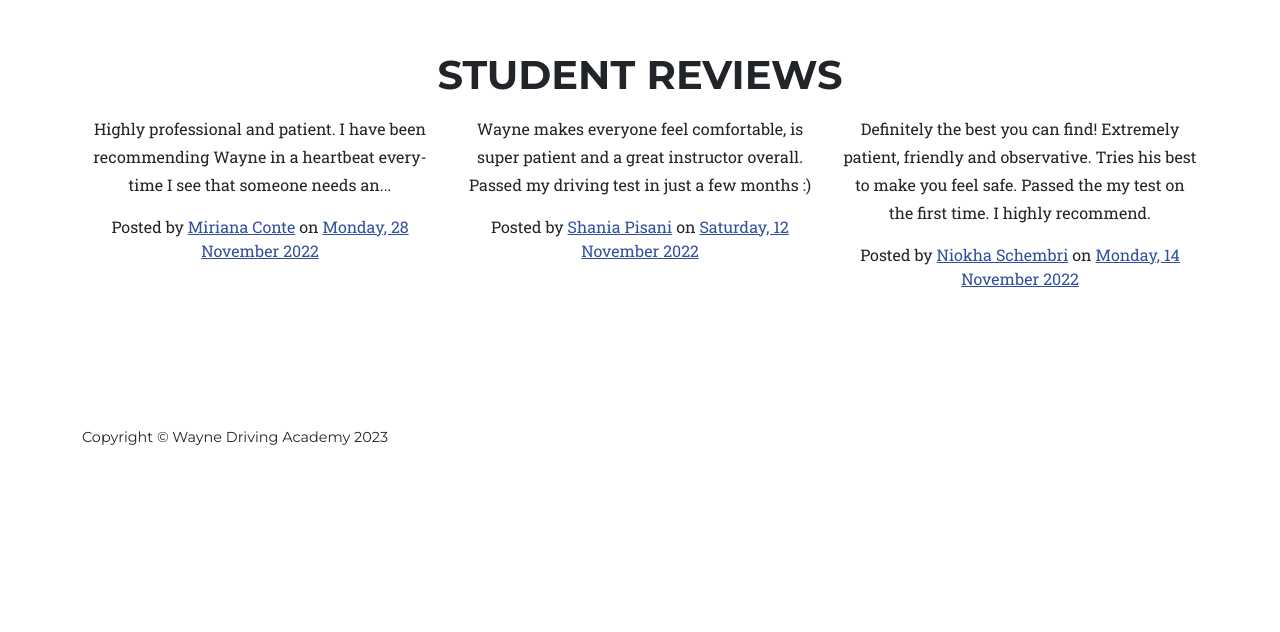
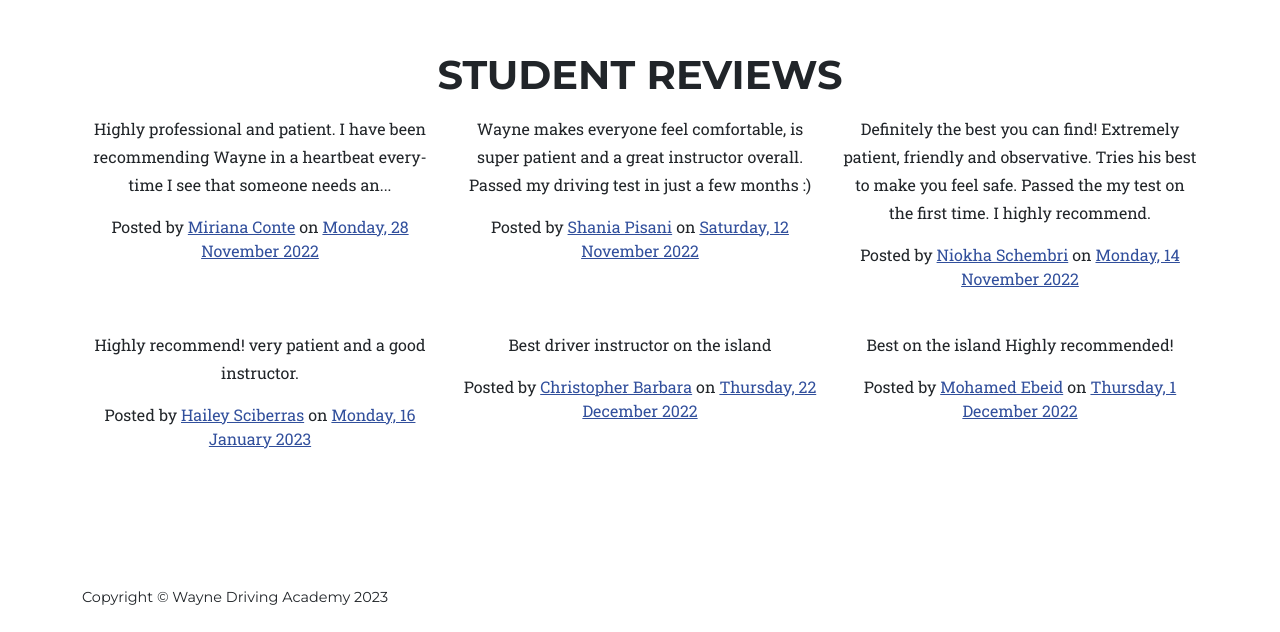
Before and after one commit to DeaconMizzi/Wayne-Driving-Academy, a plain HTML site: page index.html in a window 1280 px wide. Shown: the part 2263-2895 px from the top of the page. Before the commit the page ends 2735 px from the top, so only its background shows below. Drawn offline with nearby package versions, Linux system fonts and the light colour scheme.

Commit message:
Update index.html

```diff
--- a/index.html
+++ b/index.html
@@ -108,6 +108,21 @@
                             </div>
                         </div>
                     </div>
+                    <br>
+                    <div class="row">
+                        <div class="col-md-4">
+                            <div class="thumbnail">
+                                <div class="fb-post" data-href="https://www.facebook.com/hailey.sciberras/posts/pfbid0th81tdHqgcXXX8WxXyWTLKtDd6vageY53EXKSUUmvGgA8XN6c588vBpcNY3AAwmnl" data-width="500" data-show-text="true"><blockquote cite="https://www.facebook.com/hailey.sciberras/posts/5772835942812025" class="fb-xfbml-parse-ignore"><p>Highly recommend! very patient and a good instructor.</p>Posted by <a href="#" role="button">Hailey Sciberras</a> on&nbsp;<a href="https://www.facebook.com/hailey.sciberras/posts/5772835942812025">Monday, 16 January 2023</a></blockquote></div>                            </div>
+                        </div>
+                        <div class="col-md-4">
+                            <div class="thumbnail">
+                                <div class="fb-post" data-href="https://www.facebook.com/ChrisTheBest031/posts/pfbid02pEWbwVBMscJE2rNCz2aSSXVoQnbFh36gV2Z7q9AP3hWnCKrsXtH1k5h4Gf8JhAzWl" data-width="500" data-show-text="true"><blockquote cite="https://www.facebook.com/ChrisTheBest031/posts/3319147748340842" class="fb-xfbml-parse-ignore"><p>Best driver instructor on the island</p>Posted by <a href="https://www.facebook.com/ChrisTheBest031">Christopher Barbara</a> on&nbsp;<a href="https://www.facebook.com/ChrisTheBest031/posts/3319147748340842">Thursday, 22 December 2022</a></blockquote></div>                            </div>
+                        </div>
+                        <div class="col-md-4">
+                            <div class="thumbnail">
+                                <div class="fb-post" data-href="https://www.facebook.com/Ebeid24/posts/pfbid0MgRy6gojSGPRcvGzNYeTHDp71utrqghGGL3yjUkcDibXDkNois1QRQ2hhFFphE3Ul" data-width="500" data-show-text="true"><blockquote cite="https://www.facebook.com/Ebeid24/posts/3373011899637089" class="fb-xfbml-parse-ignore"><p>Best on the island Highly recommended!</p>Posted by <a href="#" role="button">Mohamed Ebeid</a> on&nbsp;<a href="https://www.facebook.com/Ebeid24/posts/3373011899637089">Thursday, 1 December 2022</a></blockquote></div>                            </div>
+                        </div>
+                    </div>
                 </div>
             </div>
         </section>
```
